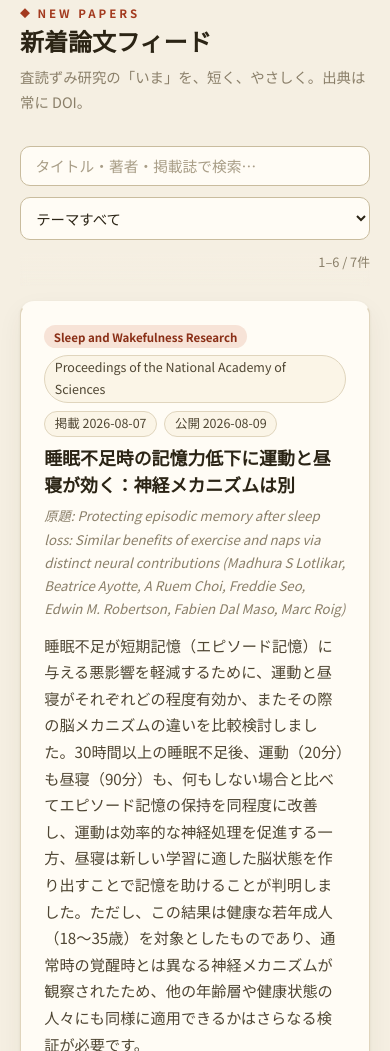
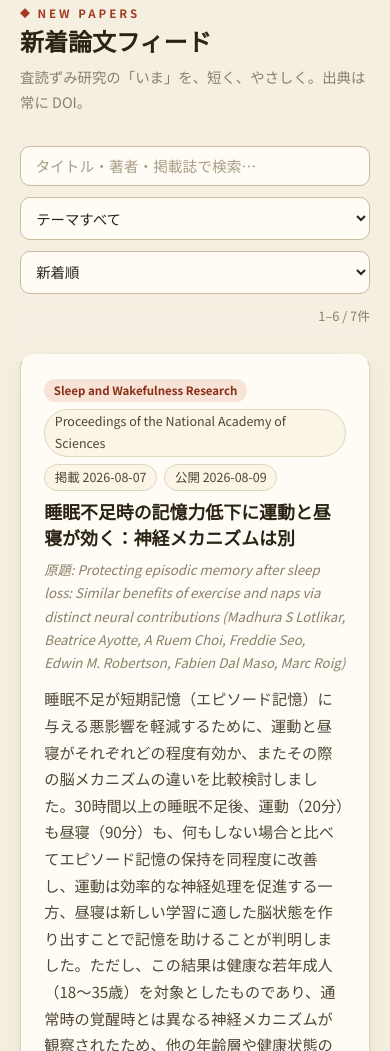
Before and after one commit to katsu1110/karakuri, a website built with Vite: page index.html in a window 390 px wide. Shown: the part 1046-2097 px from the top of the page. Built offline with nearby package versions, Linux system fonts and the light colour scheme.

Commit message:
feat: feed sort toggle (新着順/発表日順/タイトル順/掲載誌順)

```diff
--- a/index.html
+++ b/index.html
@@ -51,6 +51,12 @@
           autocomplete="off"
         />
         <select id="feed-tag" class="tag-select" aria-label="テーマで絞り込み"></select>
+        <select id="feed-sort" class="tag-select" aria-label="並び順">
+          <option value="new">新着順</option>
+          <option value="published">発表日順</option>
+          <option value="title">タイトル順</option>
+          <option value="venue">掲載誌順</option>
+        </select>
         <span id="feed-count" class="feed-count" aria-live="polite"></span>
       </div>
       <div id="feed-container" class="feed-list">
--- a/src/main.js
+++ b/src/main.js
@@ -1,4 +1,4 @@
-/* KARAKURI — トップページ描画: 深掘り記事 + 新着フィード（検索・タグ絞り込み・ページ送り） */
+/* KARAKURI — トップページ描画: 深掘り記事 + 新着フィード（検索・タグ絞り込み・並び替え・ページ送り） */
 
 const PER_PAGE = 6;
 
@@ -11,7 +11,7 @@ function esc(value) {
     .replace(/'/g, '&#39;');
 }
 
-const state = { papers: [], query: '', tag: '', page: 1 };
+const state = { papers: [], query: '', tag: '', sort: 'new', page: 1 };
 
 function debounce(fn, ms) {
   let timer = null;
@@ -79,7 +79,7 @@ function renderFeedCard(paper) {
 
 function filteredPapers() {
   const q = state.query.trim().toLowerCase();
-  return state.papers.filter((p) => {
+  const list = state.papers.filter((p) => {
     if (state.tag && (p.topic || '') !== state.tag) return false;
     if (!q) return true;
     const haystack = [
@@ -94,6 +94,15 @@ function filteredPapers() {
       .toLowerCase();
     return haystack.includes(q);
   });
+  // 並び順（'new' = papers.json の並び＝フィード公開順を維持）
+  const sorters = {
+    published: (a, b) => (b.published || '').localeCompare(a.published || '', 'en'),
+    title: (a, b) => (a.title_ja || '').localeCompare(b.title_ja || '', 'ja'),
+    venue: (a, b) => (a.venue || '').localeCompare(b.venue || '', 'en')
+  };
+  const sorter = sorters[state.sort];
+  if (sorter) list.sort(sorter); // 安定ソート: 同値はフィード順を維持
+  return list;
 }
 
 function pageSequence(pages, current) {
@@ -184,9 +193,11 @@ async function loadFeed() {
 function resetFilters() {
   state.query = '';
   state.tag = '';
+  state.sort = 'new';
   state.page = 1;
   document.getElementById('feed-search').value = '';
   document.getElementById('feed-tag').value = '';
+  document.getElementById('feed-sort').value = 'new';
   renderFeed();
 }
 
@@ -196,6 +207,7 @@ document.addEventListener('DOMContentLoaded', () => {
 
   const searchEl = document.getElementById('feed-search');
   const tagEl = document.getElementById('feed-tag');
+  const sortEl = document.getElementById('feed-sort');
   const pagerEl = document.getElementById('feed-pager');
   const containerEl = document.getElementById('feed-container');
 
@@ -214,6 +226,12 @@ document.addEventListener('DOMContentLoaded', () => {
     renderFeed();
   });
 
+  sortEl.addEventListener('change', () => {
+    state.sort = sortEl.value;
+    state.page = 1;
+    renderFeed();
+  });
+
   containerEl.addEventListener('click', (e) => {
     if (e.target.closest('[data-reset]')) resetFilters();
   });
--- a/src/style.css
+++ b/src/style.css
@@ -223,7 +223,7 @@ h2.section-title {
   top: 0;
   z-index: 20;
   display: grid;
-  grid-template-columns: 1fr auto auto;
+  grid-template-columns: 1fr auto auto auto;
   gap: 0.7rem;
   align-items: center;
   padding: 0.7rem 0 0.8rem;
```
